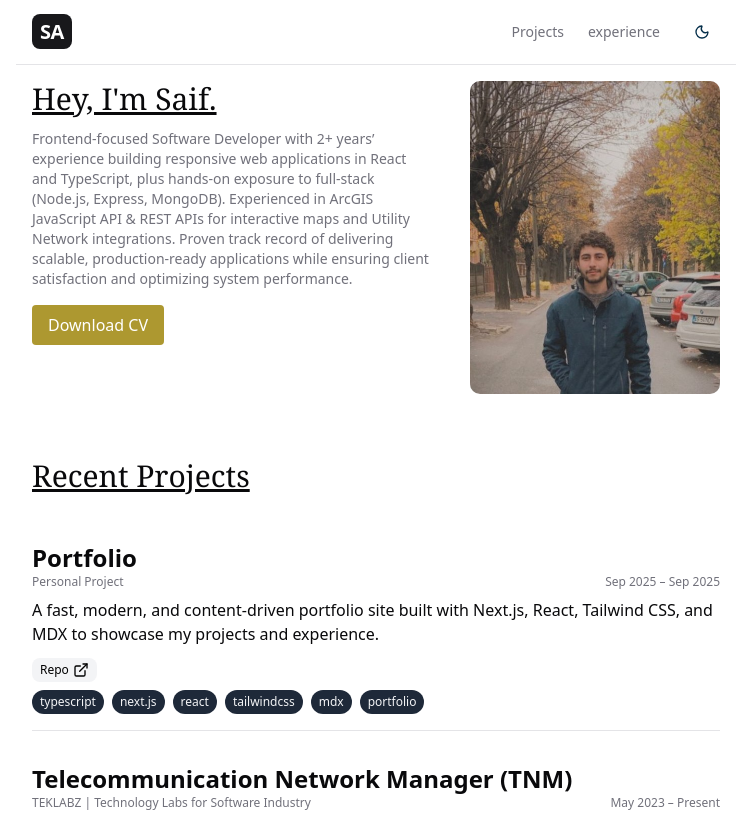
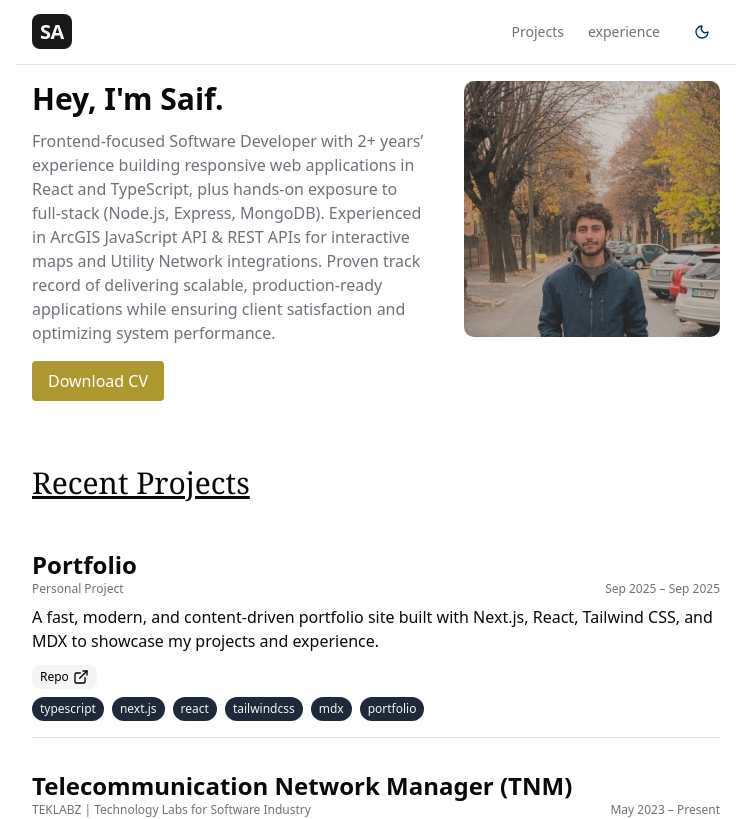
Before and after one commit to saifmaqel/portfolio, a Next.js app: page / in a window 1280 px wide. Shown: the top 819 px of the page, without its empty margins (264-1015 px from the left). Built offline with nearby package versions, Linux system fonts and the light colour scheme.

Commit message:
fixed intro

```diff
--- a/components/intro.tsx
+++ b/components/intro.tsx
@@ -1,12 +1,13 @@
 import Image from "next/image";
 import React from "react";
 import authorImage from "../public/images/authors/authorImage.jpeg";
+
 function Intro() {
   return (
-    <section className="flex-col-revers flex items-start gap-x-10 gap-y-4">
-      <div className="mt-2 flex-1 md:mt-0">
-        <span className="title">Hey, I&#39;m Saif.</span>
-        <p className="text-muted-foreground mt-3 text-sm font-light">
+    <section className="flex flex-col-reverse items-center gap-6 px-4 md:flex-row md:items-start md:gap-10 md:px-0">
+      <div className="flex-1">
+        <span className="text-3xl font-bold">Hey, I&apos;m Saif.</span>
+        <p className="text-muted-foreground mt-3 text-sm font-light md:text-base">
           Frontend-focused Software Developer with 2+ years’ experience building
           responsive web applications in React and TypeScript, plus hands-on
           exposure to full-stack (Node.js, Express, MongoDB). Experienced in
@@ -18,19 +19,21 @@ function Intro() {
         <a
           href="/Saif_Aqel_Resume.pdf"
           download
-          className="mt-4 inline-block rounded bg-[#ad9830] px-4 py-2 text-white hover:bg-[#927f28]"
+          className="mt-4 inline-block rounded bg-[#ad9830] px-4 py-2 font-medium text-white transition-colors duration-200 hover:bg-[#927f28]"
         >
           Download CV
         </a>
       </div>
-      <Image
-        alt="Saif Aqel Image"
-        src={authorImage}
-        className="rounded-lg"
-        width={250}
-        height={250}
-        priority
-      />
+
+      <div className="relative h-48 w-48 md:h-64 md:w-64">
+        <Image
+          alt="Saif Aqel Image"
+          src={authorImage}
+          className="rounded-lg object-cover"
+          fill
+          priority
+        />
+      </div>
     </section>
   );
 }
```
